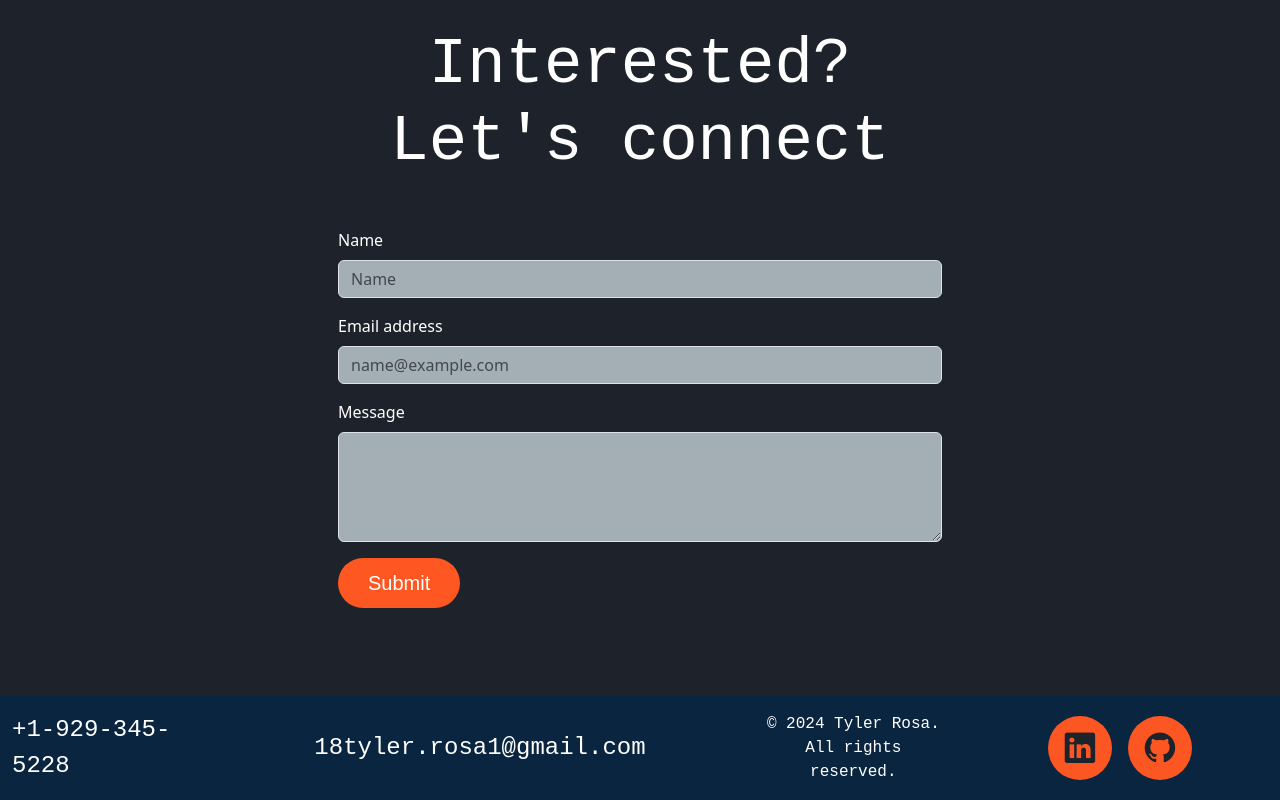
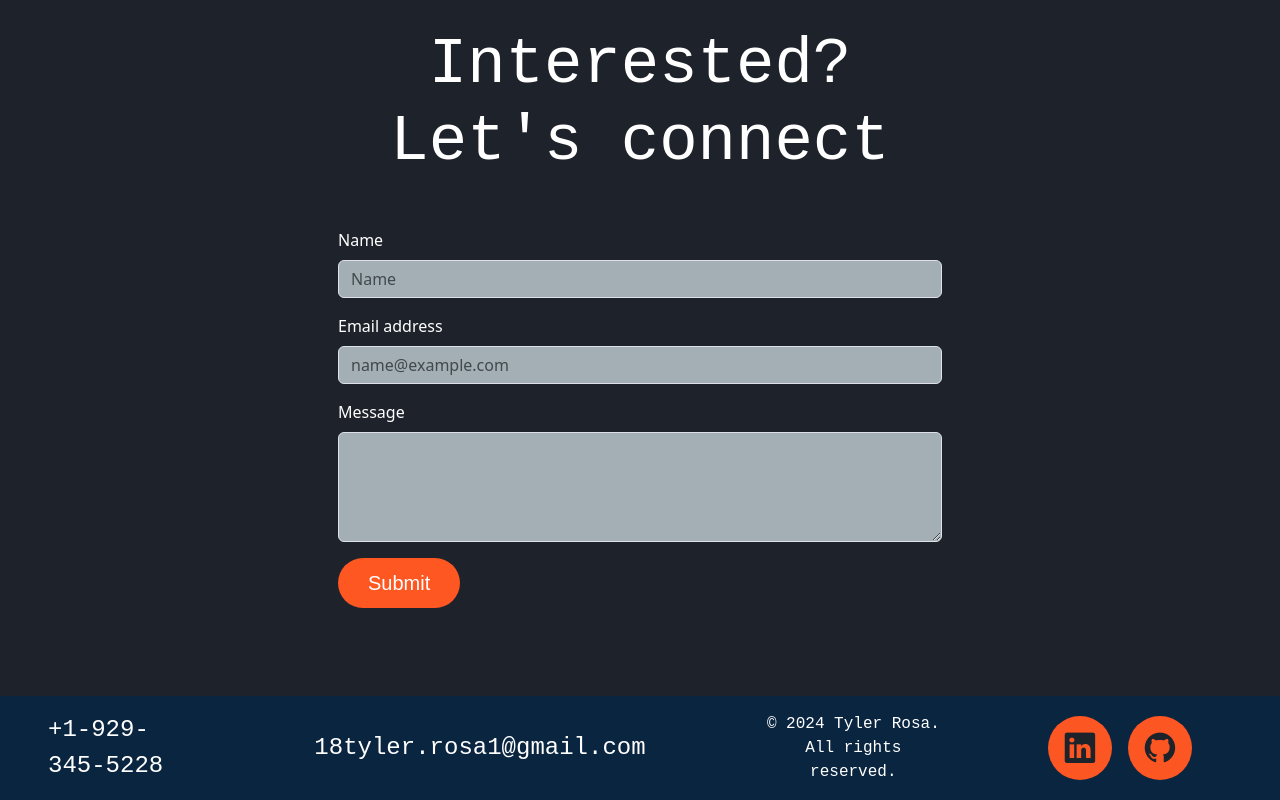
Before and after one commit to TylersHub/Personal-Website, a React (Vite) app: page / in a window 1280 px wide. Shown: the part 2331-3131 px from the top of the page. Built offline with nearby package versions, Linux system fonts and the light colour scheme.

Commit message:
Added some padding to left side of phone number in Footer.

```diff
--- a/src/components/footer.tsx
+++ b/src/components/footer.tsx
@@ -12,7 +12,7 @@ const Footer = ({ fText1, fText2, fText3 }: Props) => {
     <footer className="main-blue py-3 text-white">
       <div className="container-fluid">
         <div className="row align-items-center">
-          <div className="col-md-2 text-md-start mb-2 mb-md-0">
+          <div className="col-md-2 text-md-start ps-md-5 mb-2 mb-md-0">
             <p className="fs-4 mb-0">{fText1}</p>
           </div>
           <div className="col-md-5 mb-2 mb-md-0">
```
